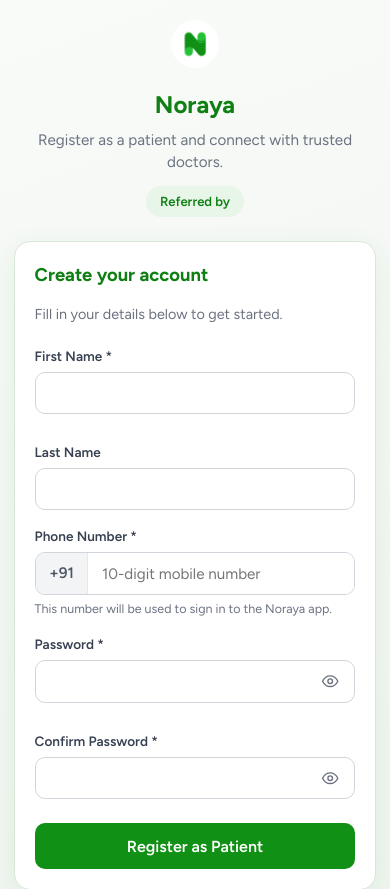
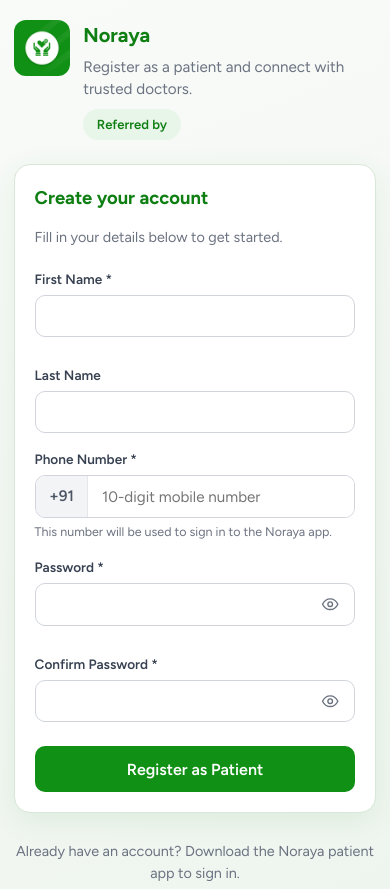
Before and after one commit to meenakshi1811/naroya, a Laravel app: template resources/views/referral/register.blade.php in a window 390 px wide. Shown: the top 889 px of the page. Run offline with Laravel 10, Linux system fonts and the light colour scheme; the template is opened without the code that fills it, so the values that code supplies are empty; parts of the project's set-up code (start-up, migrations or seed data) failed here and were passed over; some libraries are stand-ins or nearby versions.

Commit message:
logo changes

```diff
--- a/resources/views/referral/register.blade.php
+++ b/resources/views/referral/register.blade.php
@@ -40,10 +40,11 @@
             margin-bottom: 1.5rem;
         }
 
-        .referral-brand img {
-            width: 48px;
-            height: 48px;
+        .referral-brand-logo {
+            width: 64px;
+            height: 64px;
             margin-bottom: 0.75rem;
+            border-radius: 12px;
         }
 
         .referral-brand h1 {
@@ -227,6 +228,33 @@
             .form-row { grid-template-columns: 1fr; }
             .referral-card { padding: 1.25rem; }
             .referral-wrap { padding: 1.25rem 0.85rem 2rem; }
+
+            .referral-brand {
+                display: flex;
+                align-items: flex-start;
+                gap: 0.85rem;
+                text-align: left;
+            }
+
+            .referral-brand-logo {
+                width: 56px;
+                height: 56px;
+                margin-bottom: 0;
+                flex-shrink: 0;
+            }
+
+            .referral-brand-text {
+                flex: 1;
+                min-width: 0;
+            }
+
+            .referral-brand h1 {
+                font-size: 1.25rem;
+            }
+
+            .referral-affiliate-badge {
+                margin-top: 0.5rem;
+            }
         }
 
         .form-error {
@@ -466,11 +494,13 @@
 <body>
     <div class="referral-wrap">
         <div class="referral-brand">
-            <img src="{{ asset('assets/img/fav.png') }}" alt="Noraya">
-            <h1>Noraya</h1>
-            <p>Register as a patient and connect with trusted doctors.</p>
-            <div class="referral-affiliate-badge">
-                Referred by {{ $affiliate->name }}
+            <img src="{{ asset('assets/img/patient-logo.png') }}" alt="Noraya" class="referral-brand-logo">
+            <div class="referral-brand-text">
+                <h1>Noraya</h1>
+                <p>Register as a patient and connect with trusted doctors.</p>
+                <div class="referral-affiliate-badge">
+                    Referred by {{ $affiliate->name }}
+                </div>
             </div>
         </div>
 
```
Also changed, not shown: public/assets/img/patient-logo.png (added).
